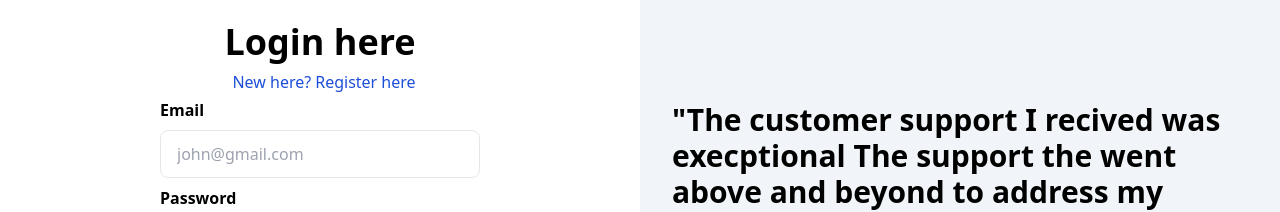
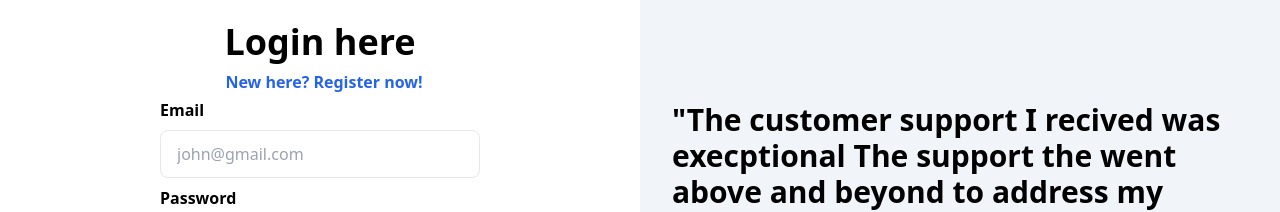
Before and after one commit to ducheharsh/medium-project, a React (Vite) app in the folder frontend/: page / in a window 1280 px wide. Shown: the part 208-420 px from the top of the page. Built offline with nearby package versions, Linux system fonts and the light colour scheme.

Commit message:
adding alerts

```diff
--- a/frontend/src/components/subheading.tsx
+++ b/frontend/src/components/subheading.tsx
@@ -1,4 +1,4 @@
 export function Subheading({label}:any){
-  return <h4 className="font-thin hover: text-blue-700">{label}</h4>
+  return <h4 className="font-semibold hover: text-blue-600">{label}</h4>
 
 }
--- a/frontend/src/pages/Signin.tsx
+++ b/frontend/src/pages/Signin.tsx
@@ -64,7 +64,7 @@ function LeftCol() {
               }}
             >
               <div className="pr-1"><Subheading label="New here? " /></div>
-              <Subheading label="Register here" />
+              <Subheading label="Register now!" />
             </a>
           </div>
         </div>
```
